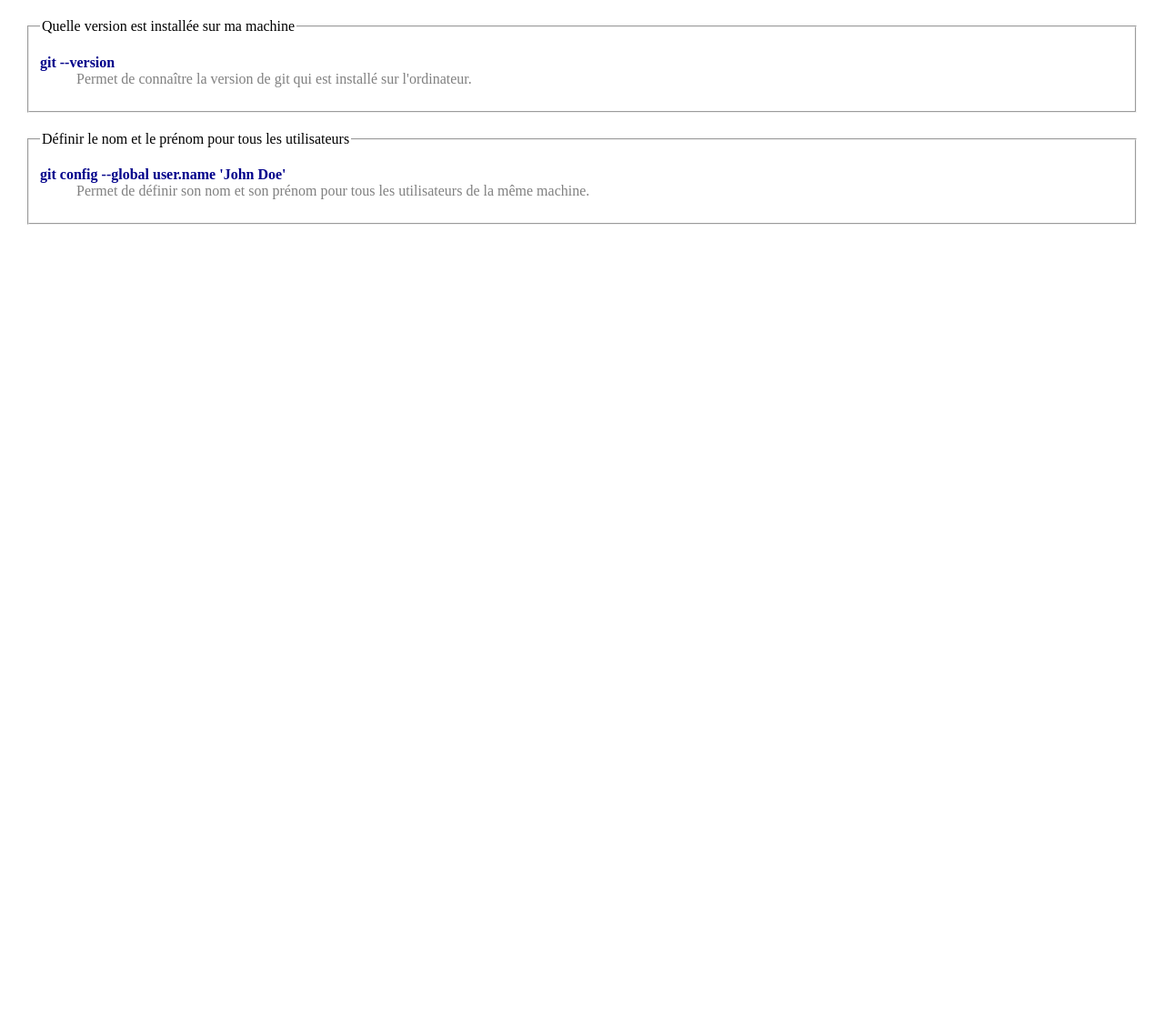
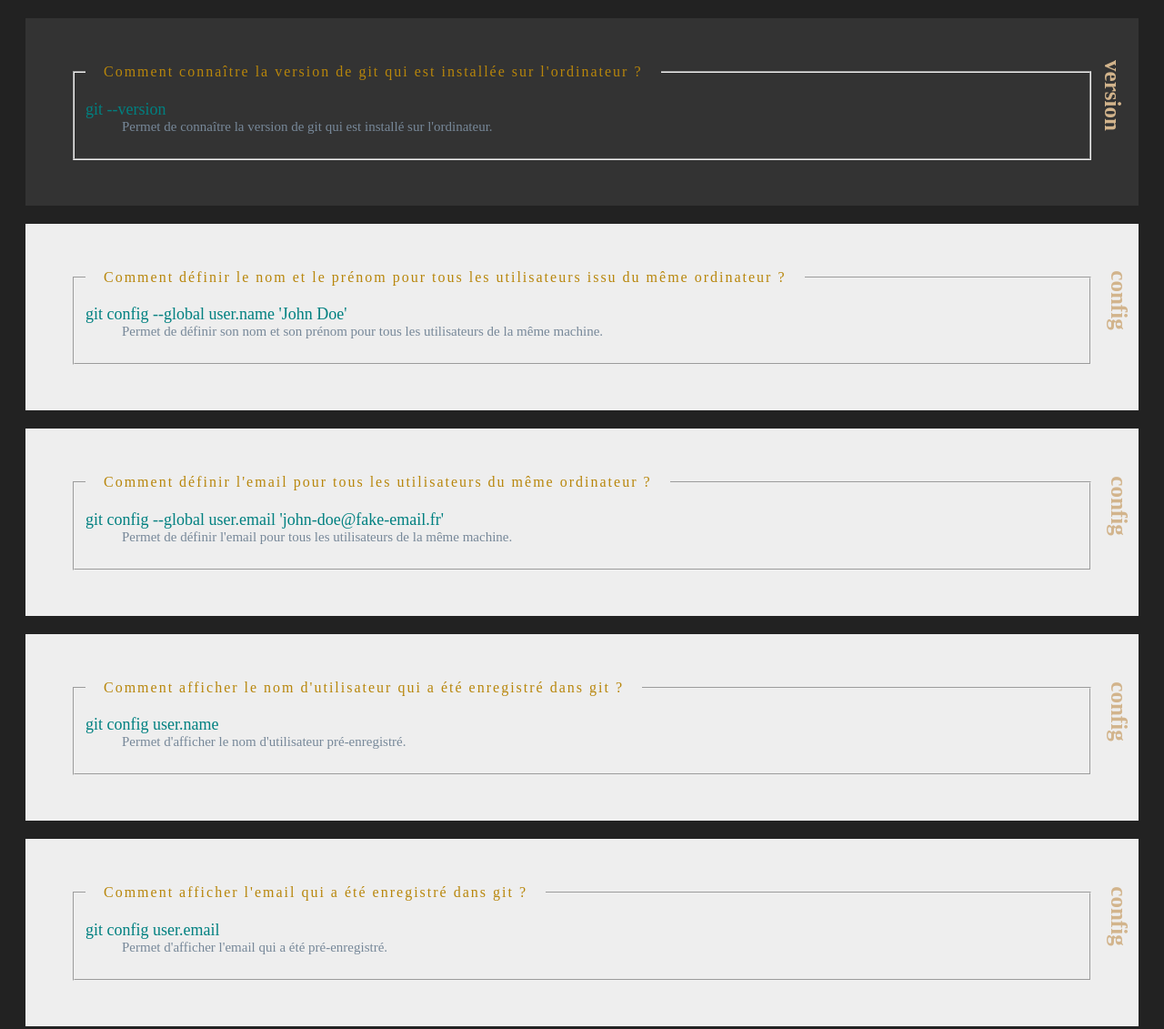
Before and after one commit to Zyrass/Dyma-Learn-Git, a plain HTML site: page index.html in a window 1280 px wide. Shown: the top 1131 px of the page at 91% size. Before the commit the page ends 800 px from the top, so only its background shows below. Drawn offline with Linux system fonts and the light colour scheme.

Commit message:
Style CSS
Ajout du style CSS directement en javascript, ajout également de la partie config, init et gitignore

```diff
--- /dev/null
+++ b/commands.js
@@ -0,0 +1,277 @@
+/**
+ * -----------------------------------------------------------------------------
+ * VERSION
+ * -----------------------------------------------------------------------------
+ */
+const version = newArticle(
+	"version",
+	"version",
+	"Comment connaître la version de git qui est installée sur l'ordinateur ?",
+	"git --version",
+	"Permet de connaître la version de git qui est installé sur l'ordinateur."
+)
+section.appendChild( version );
+
+/**
+ * -----------------------------------------------------------------------------
+ * CONFIGURATION
+ * -----------------------------------------------------------------------------
+ */
+const configUserName = newArticle(
+	"configUserName",
+	"config",
+	"Comment définir le nom et le prénom pour tous les utilisateurs issu du même ordinateur ?",
+	"git config --global user.name 'John Doe'",
+	"Permet de définir son nom et son prénom pour tous les utilisateurs de la même machine.",
+	"#eee"
+)
+const configUserEmail = newArticle(
+	"configUserEmail",
+	"config",
+	"Comment définir l'email pour tous les utilisateurs du même ordinateur ?",
+	"git config --global user.email 'john-doe@fake-email.fr'",
+	"Permet de définir l'email pour tous les utilisateurs de la même machine.",
+	"#eee"
+)
+const configGetUserName = newArticle(
+	"configGetUserName",
+	"config",
+	"Comment afficher le nom d'utilisateur qui a été enregistré dans git ?",
+	"git config user.name",
+	"Permet d'afficher le nom d'utilisateur pré-enregistré.",
+	"#eee"
+)
+const configGetUserEmail = newArticle(
+	"configGetUserEmail",
+	"config",
+	"Comment afficher l'email qui a été enregistré dans git ?",
+	"git config user.email",
+	"Permet d'afficher l'email qui a été pré-enregistré.",
+	"#eee"
+)
+
+section.append(
+	// Création
+	configUserName,
+	configUserEmail,
+	// Visualisation
+	configGetUserName,
+	configGetUserEmail
+)
+
+/**
+ * -----------------------------------------------------------------------------
+ * INITIALISATION
+ * -----------------------------------------------------------------------------
+ */
+const init = newArticle(
+	"init",
+	"init",
+	"Comment initialiser un nouveau répertoire git sur sa machine ?",
+	"git init",
+	"Permet d'initialiser un répertoire git afin d'avoir accès à d'innombrable commande git qui nous faciliterons grandement la vie."
+)
+section.append( init );
+
+/**
+ * -----------------------------------------------------------------------------
+ * INITIALISATION D'UN FICHIER POUR IGNORER DES FICHIERS
+ * -----------------------------------------------------------------------------
+ */
+const ignore = newArticle(
+	"ignore",
+	".gitignore",
+	"Comment éviter de partager des fichiers qui peuvent être senssible ?",
+	".gitignore",
+	"Permet de créer un fichier caché qui sera interpréter par git afin, selon son contenu d'éviter de propager des données confidentiels ou bien de ne pas suivre des dossiers inutile",
+	"#eee"
+)
+
+//
+// touch .gitignore
+
+section.append( ignore );
+
+const articleIgnore = document.getElementById("ignore");
+const p = document.createElement("p");
+const pre = document.createElement("pre");
+
+p.innerHTML = "Information complémentaire pour créer un fichier en ligne de commande : <mark>touch .gitignore</mark>";
+p.style.fontSize = "14px";
+p.style.color = "crimson"
+
+pre.innerHTML = `<pre>
+----------------------------------------------------------------------------
+		EXEMPLE D'UN CONTENU D'UN FICHIER .gitignore
+----------------------------------------------------------------------------
+node_modules			// On ne suivra pas le dossiers node_modules
+unRepertoire/*.txt 		// Dans unRepertoire on ne suivra pas les .txt
+unAutreRepertoire/**/*.md 	// Dans 1 folder et ces sous-folder on ne suivra pas les .md
+/.bundle			// ignore tous les .bundle
+/log/*				// ignore tous les fichiers dans le dossier log
+/tmp 				// ignore le dossier temporaire tmp</pre>`;
+
+pre.style.color = "lightslategrey";
+
+articleIgnore.append(p, pre);
+
+
+
+
+
+
+
+
+
+
+
+
+
+
+
+
+
+
+
+
+
+/*
+
+
+
+Note personnel des cours suivis sur Dyma et ailleurs (plus bas)
+
+
+
+--------------------------------------------------------------------------------COMMAND DE BASE
+--------------------------------------------------------------------------------
+git status						conna�tre le statut du d�p�t
+
+git add nomDuFichier.sonExtenssion			ajouter les fichiers pour que git les track
+git add .						ajoute tous les fichiers
+
+git diff test.html					Voir les changements qui ont �t� apport� 								pour seulement un fichier
+							(exemple ici avec test.html)
+
+git commit						Ouvre une interface (nano) dans le terminal
+							ctrl + x pour enregistrer
+							y pour valider
+							enter pour quitter
+
+git commit -m "votre message entre double quotes"	mettre un commentaire sur tous les fichiers 								qui sont tracker (Titre uniquement)
+
+git commit -am "Un autre message pr�cis"		avec l'option -a on �vite de refaire un add 								nom des fichiers sachant que git les 								connait d�j�. (Titre uniquement)
+
+
+git commit -m "Un titre d'un message" -m "le corps du message"
+
+--------------------------------------------------------------------------------
+CONNAITRE L'EMPLACEMENT DES FICHIERS QUI NE SONT PAS ENCORE COMMIT
+--------------------------------------------------------------------------------
+git ls-files --stage					Permet d'obtenir des informations sur les fichiers contenu dans les r�pertoire local 								ou d�p�t local suivi par Git.
+
+							En passant l'option stage, nous obtenons 								les informations sur les fichiers qui sont 								dans la zone de transit.
+
+							Ces informations se trouvent en faite dans 								le fichier .git/index mais en binaire.
+
+							Cette commande nous permmet donc de les 							rendre lisible.
+
+
+
+
+
+
+
+
+
+voir tous les commits qui ont �t� fait
+	git log
+Revenir � un ancien commit en annulant toutes les modifications apr�s le commit X
+	git reset --hard idDuCommit
+Revenir � un ancien commit en gardant toutes les modifications apport� apr�s.
+	git reset --soft idDuCommit
+Ajouter une modification � notre pr�c�dent commit.
+	git commit --amend
+	/!\ il faudra enregistrer avec CTRL + O et quitter avec CTRL + X sur NANO
+Ajouter une modification � notre pr�c�dent commit sans r�-�crire le text du commit
+	git commit --amend --no-edit
+Voir les modifications d'un commit
+	git show idDuCommit
+
+voir l'ensemble des branches existante
+	git branch
+Changer de branche et s'y rendre
+	git checkout -b nomDeLaBranche
+Allez dans une autre branche
+	git checkout nomDeLaBranche
+Fusioner une branche (se rendre sur la branche master)
+	git merge leNomDeLaBrancheAFusioner
+Supprimer une branche
+	git branch -d nomDeLaBranche
+Supprimer une branche qui n'a pas �t� fusionner
+	git branch -D nomDeLaBrancheQuiEstPasFusionner
+Voir toutes les branches ainsi que les derniers commit qui ont �t� appliqu�
+	git branch -v
+---------------------------------------------------------------------------
+concevoir des alias
+	git status
+	git config --global alias.s status
+	r�sultat => git s
+
+ 	git log
+	git config --global alias.l log
+	r�sultat => git l
+Supprimer un alias
+	git config --global --unset alias.s
+---------------------------------------------------------------------------
+Afficher qu'une ligne pour mes commits
+	git log --oneline
+Afficher graphiquement nos commits
+	git log --graph
+Voir graphiquement nos commit sur une seule ligne
+	git log --oneline --graph
+---------------------------------------------------------------------------
+
+
+Bitbucket
+	Payant si on travail avec 5 collaborateurs, par contre on peut cr�er autant de projet priv�e que l'on souhaite
+Github
+	Gratuit mais payant pour les projets priv�es.
+
+1 / G�n�rer une cl� ssh lors de nos envoies
+sur google : g�n�rer une cl� ssh windows
+2 / Cr�er son repository
+3 / Suivre les indications pour envoyer les informations
+
+Envoyer les informations sur la branch master
+	git push -u origin master
+	apr�s on peut simplement faire :
+	git push
+
+Cloner un projet distant
+	git clone adresseDuDepot
+Donner un autre nom � notre clone
+	git clone adresseDuDepot nouveauNomDuProjet
+
+
+
+
+
+
+
+
+
+
+rm -rf nom du fichier
+
+
+
+
+
+
+
+
+
+
+
+*/
--- a/git.js
+++ b/git.js
@@ -11,9 +11,17 @@ const section = document.getElementById("section");
  * -----------------------------------------------------------------------------
  */
 
-const createArticle = (identifiant, legende, terme, definition ) => {
+const newArticle = (
+	identifiant,
+	titre,
+	legende,
+	terme,
+	definition,
+	backgroundColor = "#333"
+) => {
 
 	const article = document.createElement("article");
+	const h2 = document.createElement("h2");
 	const fieldset = document.createElement("fieldset");
 	const legend = document.createElement("legend");
 	const dl = document.createElement("dl");
@@ -21,51 +29,38 @@ const createArticle = (identifiant, legende, terme, definition ) => {
 	const dd = document.createElement("dd");
 
 	article.setAttribute("id", identifiant);
+	article.style.backgroundColor = backgroundColor;
+	article.style.position = "relative";
+	article.style.margin = "20px";
+	article.style.padding = "50px";
+
+	h2.innerText = titre;
+	h2.style.position = "absolute";
+	h2.style.fontSize = "25px";
+	h2.style.right = "-10px";
+	h2.style.top = "50px";
+	h2.style.transform = "rotate(90deg)";
+	h2.style.fontWeight = "700";
+	h2.style.color = "tan";
+
 	legend.innerText = legende;
+	legend.style.color = "darkgoldenrod";
+	legend.style.padding = "0 20px";
+	legend.style.letterSpacing = "2px";
+
 	dt.innerText = terme;
+	dt.style.fontSize = "18px"
+	dt.style.fontWeight = "300";
+	dt.style.color = "teal";
+
 	dd.innerText = definition;
+	dd.style.fontSize = "15px";
+	dd.style.fontWeight = "300";
+	dd.style.color = "lightslategrey";
 
-	article.append(fieldset);
+	article.append(h2, fieldset);
 	fieldset.append(legend, dl);
 	dl.append(dt, dd);
 
 	return article;
 }
-
-
-/**
- * -----------------------------------------------------------------------------
- * VERSION
- * -----------------------------------------------------------------------------
- */
-const version = createArticle(
-	"version",
-	"Quelle version est installée sur ma machine",
-	"git --version",
-	"Permet de connaître la version de git qui est installé sur l'ordinateur."
-)
-section.append( version );
-
-/**
- * -----------------------------------------------------------------------------
- * CONFIGURATION
- * -----------------------------------------------------------------------------
- */
-const configUserName = createArticle(
-	"configUserName",
-	"Définir le nom et le prénom pour tous les utilisateurs",
-	"git config --global user.name 'John Doe'",
-	"Permet de définir son nom et son prénom pour tous les utilisateurs de la même machine."
-)
-section.appendChild( configUserName );
-
-
-/**
-git config --system user.name "Alain Guillon"		Pour d�finir son nom et pr�nom pour tout les users
-
-git config --global user.email "zyrass@outlook.fr"	Pour d�finir son email globalement
-git config --global user.email "zyrass@outlook.fr"	Pour d�finir son email pour tous les users
-
-git config user.name					Pour voir le nom enregistr�
-git config user.email					Pour voir l'email enregistr� :
-*/
--- a/index.html
+++ b/index.html
@@ -7,10 +7,9 @@
   <link rel="stylesheet" href="styles.css">
 </head>
 <body>
-  <section id="section">
-
-  </section>
+  <section id="section"></section>
 
   <script src="./git.js"></script>
+  <script src="./commands.js"></script>
 </body>
 </html>
--- a/styles.css
+++ b/styles.css
@@ -1,13 +1,4 @@
-article {
-  margin: 20px;
+/* Style générale  */
+body {
+  background-color: #222;
 }
-
-dt {
-  font-weight: 700;
-  color: darkblue;
-}
-
-dd {
-  font-weight: 300;
-  color: grey;
-}
```
Also changed, not shown: Commandes Git.js (deleted, +0 -158 lines).
